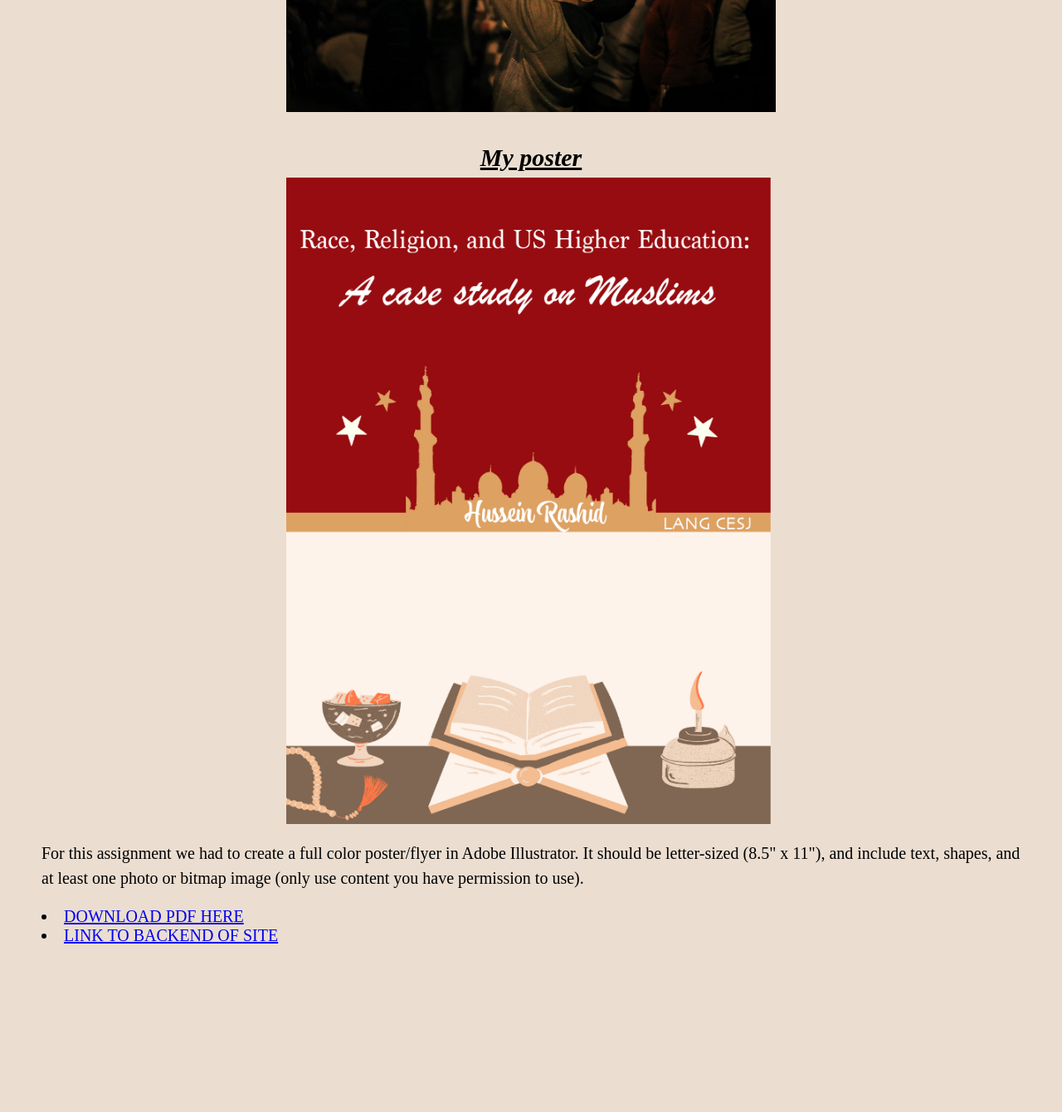
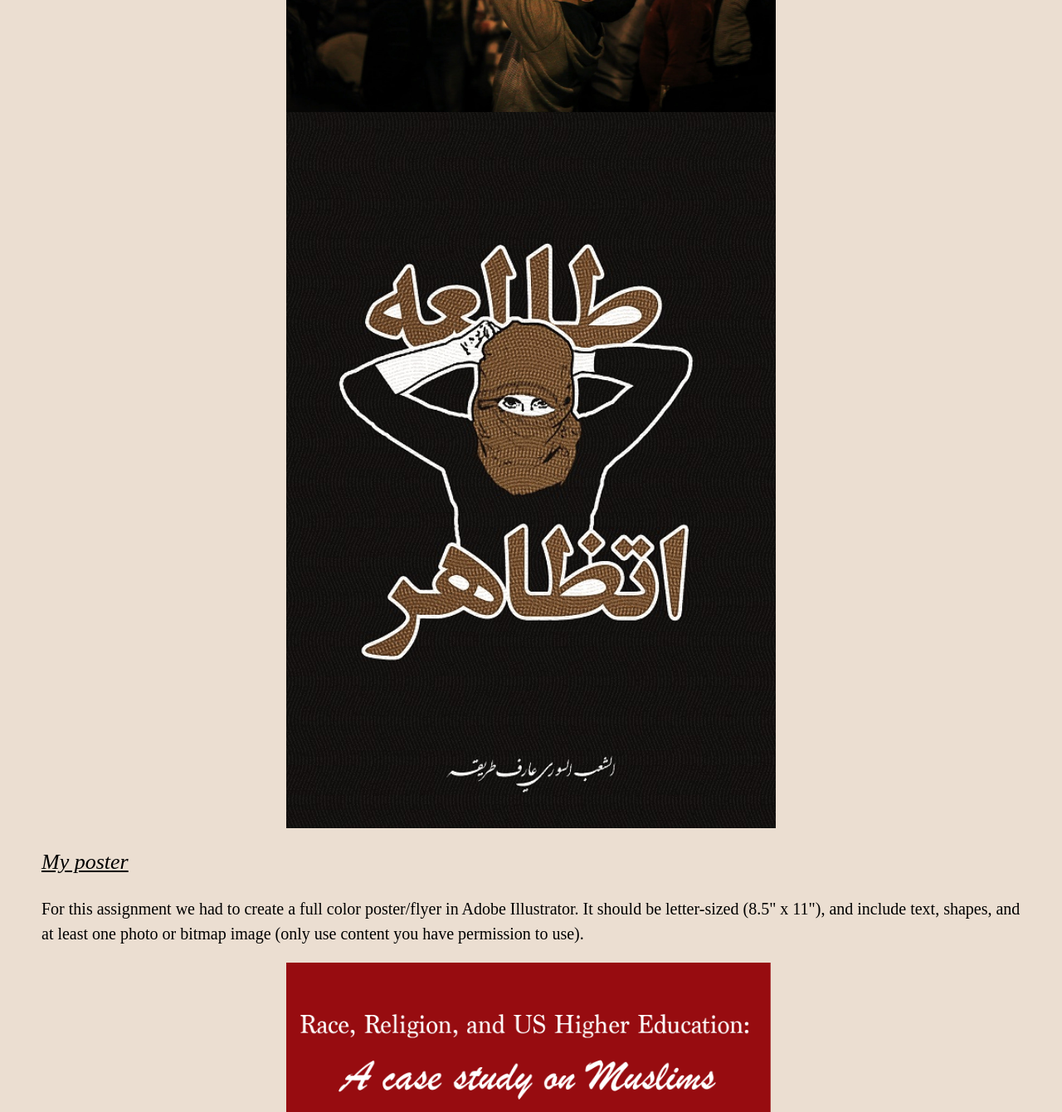
Before and after one commit to maliyanaz/jdtoolkit-homepage, a plain HTML site: page content/Poster.html in a window 1280 px wide. Shown: the part 1060-2400 px from the top of the page at 83% size. Before the commit the page ends 2249 px from the top, so only its background shows below. Drawn offline with Linux system fonts and the light colour scheme.

Commit message:
Update Poster.html

```diff
--- a/content/Poster.html
+++ b/content/Poster.html
@@ -37,14 +37,19 @@
 
 	     <img src="../images/ALSHAAB_3_article.jpg">
 	     <img src="../images/o-AHMED-900.jpg">
+	    <img src="../images/ALSHAAB_4_article.jpg">
 
 
 
-<h2>My poster</h2>
+
+
+
+	    <h3>My poster</h3>
+	    <p>For this assignment we had to create a full color poster/flyer in Adobe Illustrator. It should be letter-sized (8.5" x 11"), and include text, shapes, and at least one photo or bitmap image (only use content you have permission to use).</p>
 
     <img src="../images/myflyer.png">
 
-    <p>For this assignment we had to create a full color poster/flyer in Adobe Illustrator. It should be letter-sized (8.5" x 11"), and include text, shapes, and at least one photo or bitmap image (only use content you have permission to use).</p>
+
     <li><a href="https://drive.google.com/file/d/1i0pPSKYOqc8Xw8nnUnIR-LODKd2jt0Y_/view">DOWNLOAD PDF HERE</a></li>
 
 	  <li><a href="https://github.com/maliyanaz/jdtoolkit-homepage">LINK TO BACKEND OF SITE</a></li>
```
